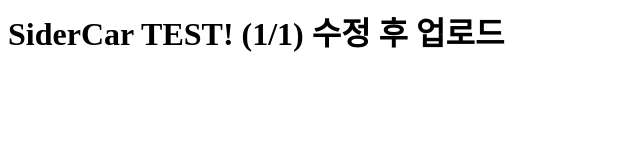
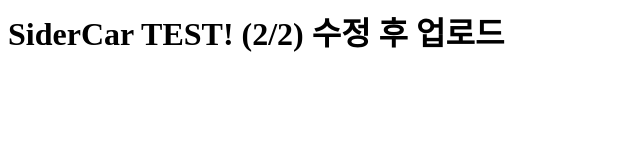
Before and after one commit to frog920111/frogman, a plain HTML site: page index.html in a window 1280 px wide. Shown: the full height of the page, 0-640 px from the left. Drawn offline with Linux system fonts and the light colour scheme.

Commit message:
Update index.html

```diff
--- a/index.html
+++ b/index.html
@@ -1 +1 @@
-<h1> SiderCar TEST! (1/1) 수정 후 업로드</h1>
+<h1> SiderCar TEST! (2/2) 수정 후 업로드</h1>
```
